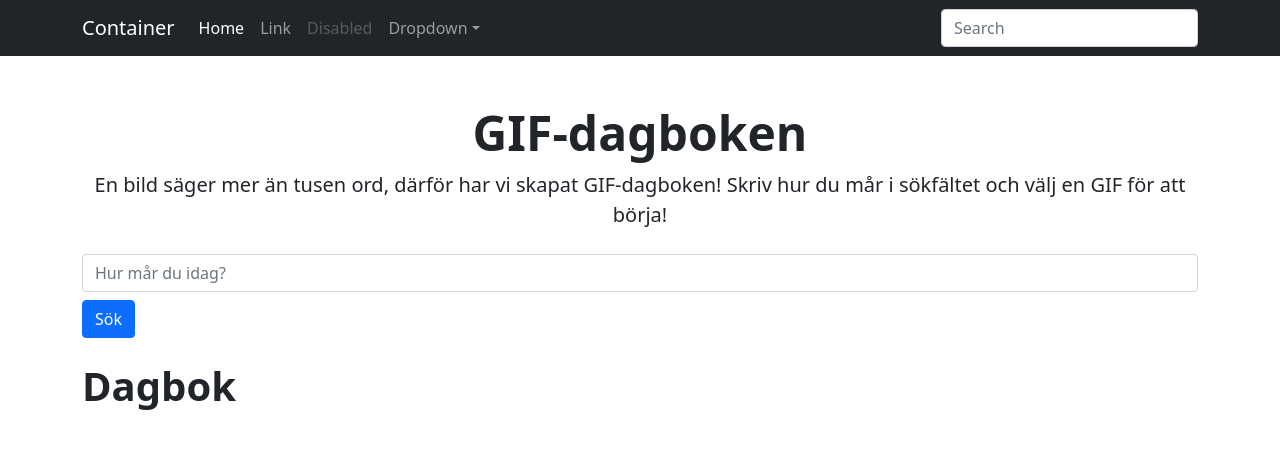
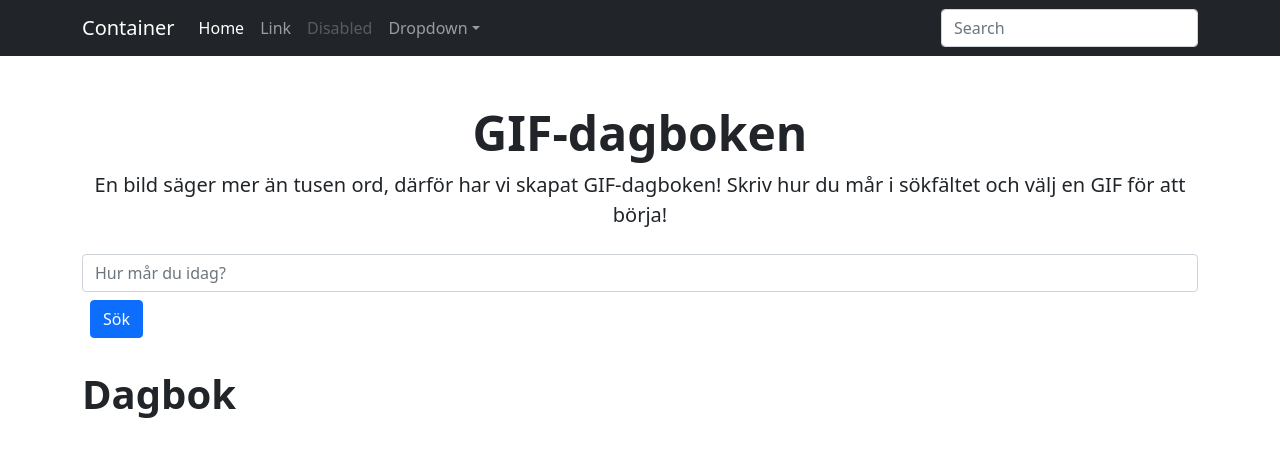
Before and after one commit to jonfra165/projektarbete, a React (Create React App) app: page / in a window 1280 px wide. Shown: the top 456 px of the page. Built offline with nearby package versions, Linux system fonts and the light colour scheme.

Commit message:
La till bootstrap på img i Gif och button i Giphy

```diff
--- a/src/components/Gif.jsx
+++ b/src/components/Gif.jsx
@@ -3,7 +3,7 @@ import React from "react";
 const Gif = (props) => {
    return (
     <div key={props.id}>
-      <img alt="gif" src={props.url} onClick={() => {props.saveToLocalStorage(props.id, props.url)}}/>
+      <img className="img-fluid rounded mx-auto d-block" alt="gif" src={props.url} onClick={() => {props.saveToLocalStorage(props.id, props.url)}}/>
     </div>
   );
 };
--- a/src/components/Giphy.jsx
+++ b/src/components/Giphy.jsx
@@ -77,7 +77,7 @@ const Giphy = () => {
         params: {
           api_key: "Kt88WlJH3B83KOdKYnWKcEW1oX6sICUk",
           q: search,
-          limit: 10
+          limit: 12
         }
       });
       setData(results.data.data);
@@ -108,7 +108,7 @@ const Giphy = () => {
         <button
           onClick={handleSubmit}
           type="button"
-          className="btn btn-primary mt-2"
+          className="btn btn-primary m-2"
         >
           Sök
         </button>
@@ -116,7 +116,7 @@ const Giphy = () => {
     </div>
 
 
-    <div className="row row-cols-1 row-cols-sm-2 row-cols-md-4 g-4 text-center d-flex align-items-stretch mb-3">{renderGifs()}</div>
+    <div className="row row-cols-1 row-cols-sm-2 row-cols-md-4 g-4 d-flex align-items-stretch mb-3">{renderGifs()}</div>
     <Diary gifList={ gifsInDiary } />
 
     </>
```
